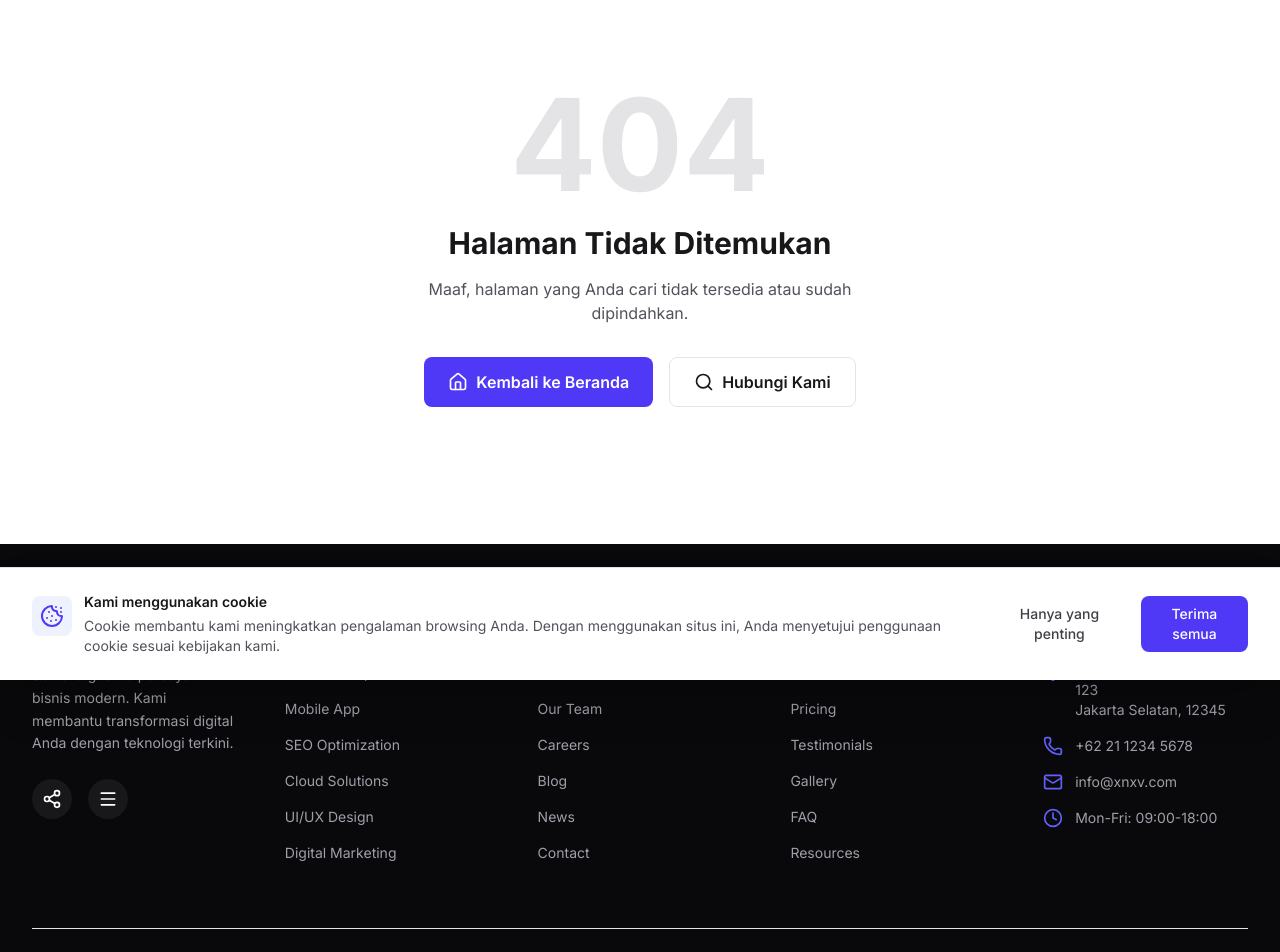
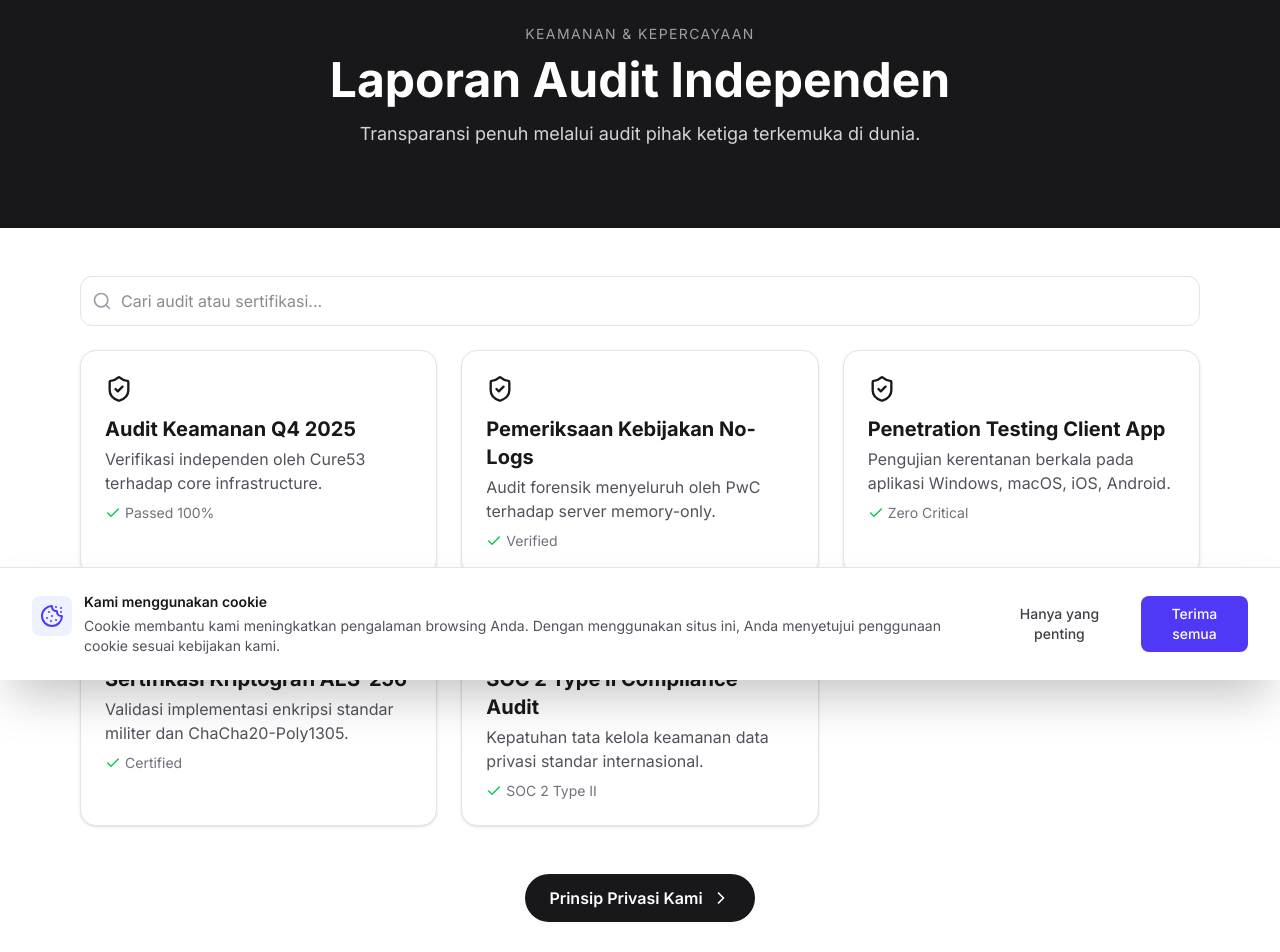
Before and after one commit to aryaapriawann-dev/XNXNV, a Next.js app: page /security/audits in a window 1280 px wide. Before the commit this address had no page. Shown: the part 120-1072 px from the top of the page. Built offline with nearby package versions, Linux system fonts and the light colour scheme.

Commit message:
feat(security): add security audits page with search
- halaman laporan audit independen
- pencarian audit berdasarkan nama/deskripsi
- tampilan 5 audit: Cure53, PwC, pentest, kriptografi, SOC 2
- dark mode support

Co-authored-by: aryaapriawann-dev <aryaapriawann@gmail.com>

```diff
--- /dev/null
+++ b/src/app/security/audits/page.tsx
@@ -0,0 +1,70 @@
+"use client";
+import { useMemo, useState } from "react";
+import Link from "next/link";
+import { Search, ShieldCheck, ChevronRight, Check } from "lucide-react";
+
+const DATA = [
+  { id: "1", nama: "Audit Keamanan Q4 2025", desc: "Verifikasi independen oleh Cure53 terhadap core infrastructure.", kategori: "audit", meta: "Passed 100%" },
+  { id: "2", nama: "Pemeriksaan Kebijakan No-Logs", desc: "Audit forensik menyeluruh oleh PwC terhadap server memory-only.", kategori: "no-logs", meta: "Verified" },
+  { id: "3", nama: "Penetration Testing Client App", desc: "Pengujian kerentanan berkala pada aplikasi Windows, macOS, iOS, Android.", kategori: "pentest", meta: "Zero Critical" },
+  { id: "4", nama: "Sertifikasi Kriptografi AES-256", desc: "Validasi implementasi enkripsi standar militer dan ChaCha20-Poly1305.", kategori: "crypto", meta: "Certified" },
+  { id: "5", nama: "SOC 2 Type II Compliance Audit", desc: "Kepatuhan tata kelola keamanan data privasi standar internasional.", kategori: "compliance", meta: "SOC 2 Type II" }
+];
+
+export default function Page() {
+  const [q, setQ] = useState("");
+  const f = useMemo(() => DATA.filter((x) => (x.nama + " " + x.desc).toLowerCase().includes(q.toLowerCase())), [q]);
+
+  return (
+    <div className="flex flex-col min-h-screen">
+      <section className="py-20 bg-zinc-900 text-white text-center">
+        <div className="max-w-4xl mx-auto px-4">
+          <p className="text-sm uppercase tracking-widest text-zinc-400 mb-3">Keamanan & Kepercayaan</p>
+          <h1 className="text-4xl sm:text-5xl font-bold mb-4">Laporan Audit Independen</h1>
+          <p className="text-lg text-zinc-300">Transparansi penuh melalui audit pihak ketiga terkemuka di dunia.</p>
+        </div>
+      </section>
+
+      <section className="py-12 bg-white dark:bg-slate-950">
+        <div className="max-w-6xl mx-auto px-4">
+          <div className="relative mb-6">
+            <Search className="absolute left-3 top-1/2 -translate-y-1/2 h-5 w-5 text-zinc-400" />
+            <input
+              value={q}
+              onChange={(e) => setQ(e.target.value)}
+              placeholder="Cari audit atau sertifikasi..."
+              className="w-full pl-10 pr-4 py-3 rounded-xl border border-zinc-200 dark:border-slate-700 bg-white dark:bg-slate-900 text-zinc-900 dark:text-white"
+            />
+          </div>
+
+          <div className="grid grid-cols-1 md:grid-cols-2 lg:grid-cols-3 gap-6">
+            {f.map((x) => (
+              <div key={x.id} className="p-6 rounded-2xl border border-zinc-200 dark:border-slate-800 bg-white dark:bg-slate-900 shadow-sm hover:border-zinc-400 transition-colors">
+                <ShieldCheck className="h-7 w-7 text-zinc-900 dark:text-white mb-3" />
+                <h2 className="text-xl font-bold text-zinc-900 dark:text-white mb-1">{x.nama}</h2>
+                <p className="text-zinc-600 dark:text-zinc-400">{x.desc}</p>
+                <p className="text-sm text-zinc-500 mt-2 flex items-center gap-1">
+                  <Check className="h-4 w-4 text-green-500" />
+                  {x.meta}
+                </p>
+              </div>
+            ))}
+          </div>
+
+          {f.length === 0 && (
+            <p className="text-center text-zinc-500 py-12">Tidak ada laporan audit yang cocok.</p>
+          )}
+
+          <div className="flex justify-center mt-12">
+            <Link
+              href="/about/values"
+              className="inline-flex items-center gap-2 px-6 py-3 bg-zinc-900 text-white rounded-full font-semibold hover:bg-zinc-700 transition-colors"
+            >
+              Prinsip Privasi Kami <ChevronRight className="h-5 w-5" />
+            </Link>
+          </div>
+        </div>
+      </section>
+    </div>
+  );
+}
```
